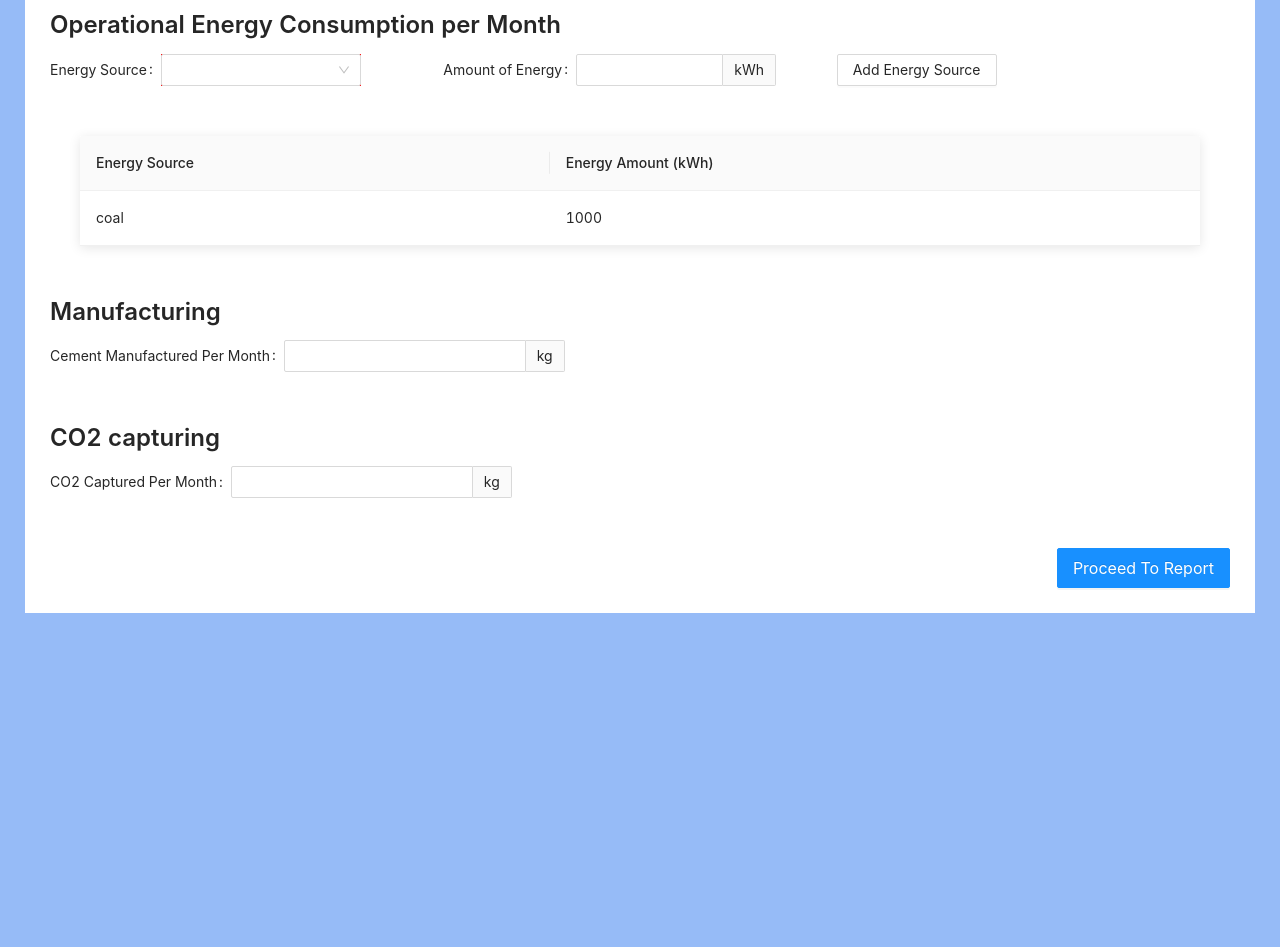
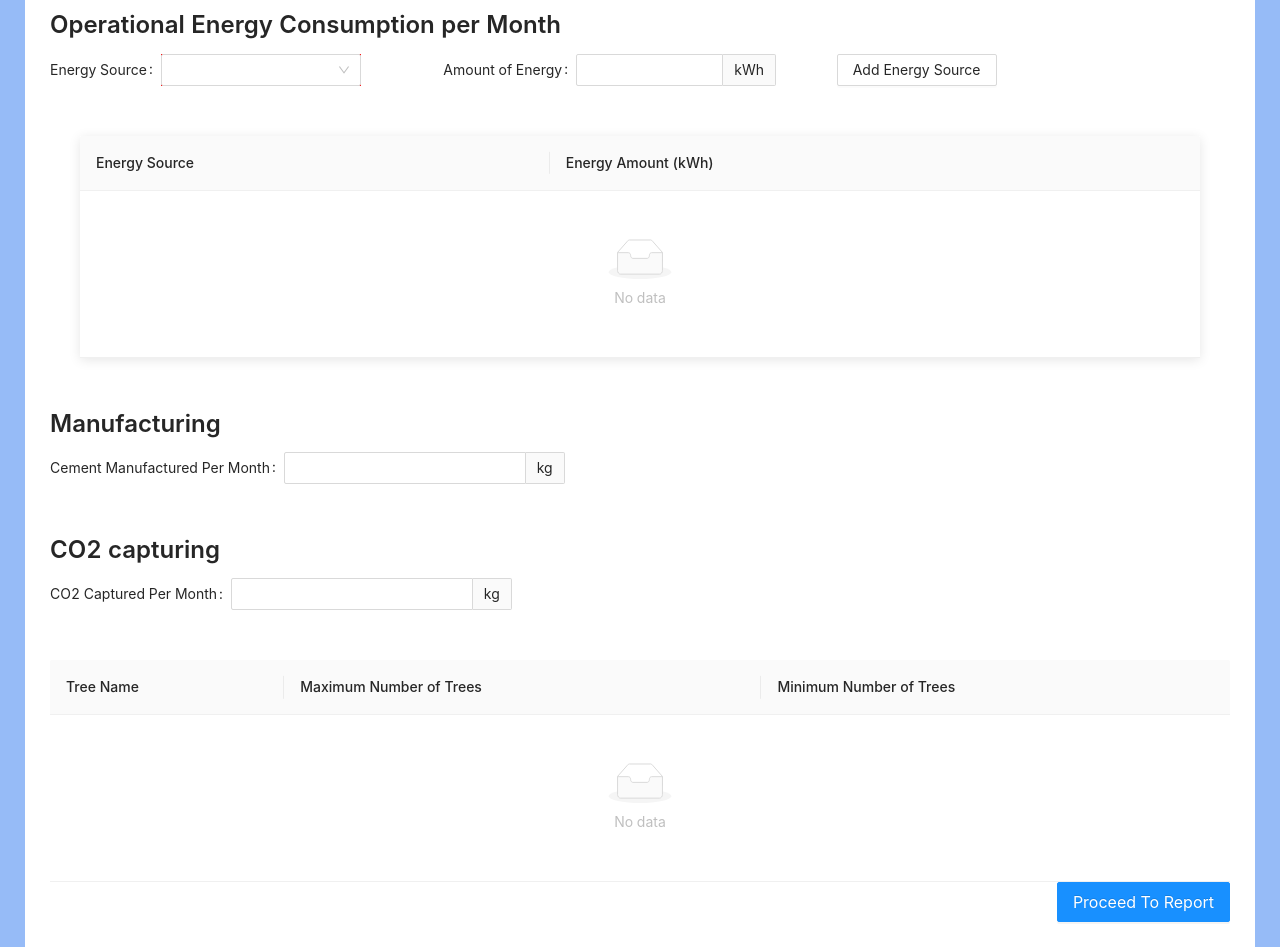
Before and after one commit to umair-zone/carbon-zero, a React (Create React App) app: page /projects/1/reports/create in a window 1280 px wide. Shown: the part 200-1147 px from the top of the page. Before the commit the page ends 813 px from the top, so only its background shows below. Built offline with nearby package versions, Linux system fonts and the light colour scheme.

Commit message:
final changes

```diff
--- a/src/pages/NewReport.jsx
+++ b/src/pages/NewReport.jsx
@@ -1,5 +1,5 @@
 import React, { createContext, useState } from 'react'
-import { Button, message, Row,} from 'antd'
+import { Button, message, Row,  Col,  Table, Form, Select} from 'antd'
 import styled from 'styled-components'
 import ProjectHeader from '../components/ProjectHeader'
 import { Link, useNavigate } from 'react-router-dom'
@@ -18,7 +18,10 @@ export const Context = createContext()
 
 const NewReport = (props) => {
     const [loading, setLoading] = useState(false)
+    const [trees , setTrees] = useState()
     const navigate = useNavigate()
+
+
     const getReport = async () => {
         setLoading(true)
         try{
@@ -35,13 +38,47 @@ const NewReport = (props) => {
         //
     }
 
+    const columns = [
+        { "title": "Tree Name" , "dataIndex":"name" , "key":"name"},
+        { "title": "Maximum Number of Trees" , "dataIndex":"max" , "key":"max"},
+        { "title": "Minimum Number of Trees" , "dataIndex":"min" , "key":"min"},
+    ]
+
+
+    const { Option } = Select
 
     return (
         <PageWrapper>
             <ProjectHeader {...props.projectData} >
         </ProjectHeader>
 
-        {props.children}
+            {props.children}
+            {/* <Row>
+                <Form>
+                    <Form.Item label="Tree">
+                        <Select>
+                            {}
+                            <Option></Option>
+
+                        </Select>
+                    </Form.Item>
+                    <Form.Item label="Maximum">
+                        <Select>
+
+                        </Select>
+                    </Form.Item>
+                    <Form.Item label="Minimum">
+                        <Select>
+
+                        </Select>
+                    </Form.Item>
+                </Form>
+            </Row> */}
+            <Row>
+                <Col span={24}>
+                    <Table columns={columns}></Table>
+                </Col>
+            </Row>
             <Row justify='end'>
                 <Button loading={loading} onClick={getReport} size='large' type='primary'> Proceed To Report </Button>
             </Row>
--- a/src/pages/NewReportCement.jsx
+++ b/src/pages/NewReportCement.jsx
@@ -24,10 +24,6 @@ const ParameterSection = styled.section`
     margin-bottom:50px
 `
 
-
-
-
-
 const NewReportCement = (props) => {
 
     const params  = useParams()
@@ -44,14 +40,7 @@ const NewReportCement = (props) => {
     const [manufactureAmount , setManufactureAmount] = useState(1)
     const [CO2Capture , setCO2Capture] = useState(0)
 
-    const [energySources, setEnergySources] = useState([
-        {
-            "energySource": "coal",
-            "energyAmount": 1000,
-            "key":1
-        }
-    ])
-
+    const [energySources, setEnergySources] = useState([])
 
     const columns = [
         {
```
Also changed, not shown: src/pages/NewReportHighway.jsx (+14 -1 lines), 1 other file (tests, documents, lock files or other folders).
